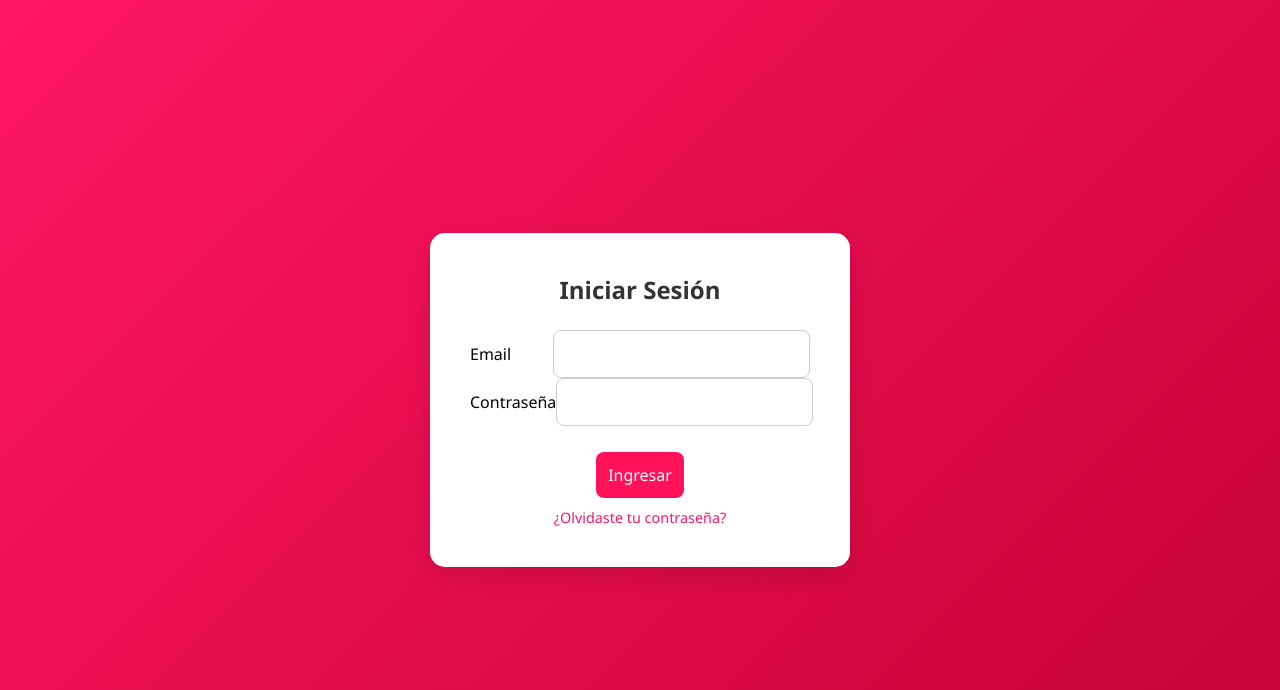
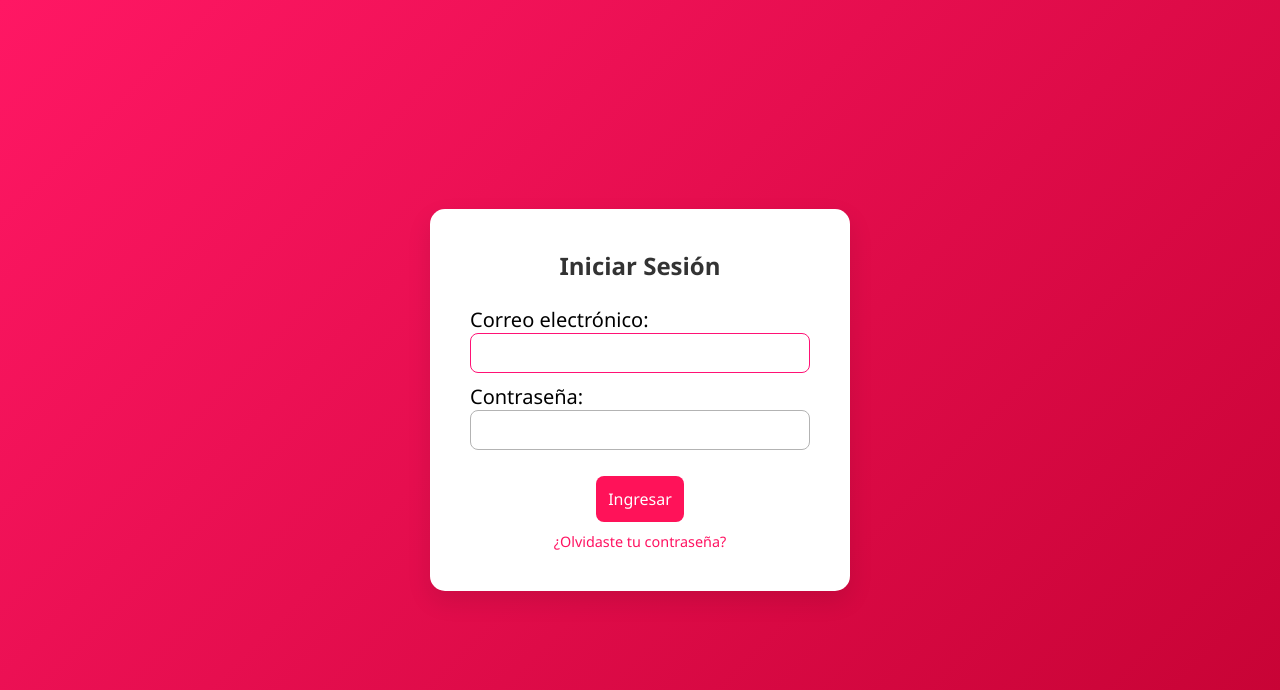
Before and after one commit to xDloko/ProyectoInterfacesInventariado, a Django app: page /users/accounts/login/ in a window 1280 px wide. Shown: the top 690 px of the page. Run offline with Django 5.2, Linux system fonts and the light colour scheme.

Commit message:
Commit Final para entrega numero 2-3 en clase
Co-authored-by: iTsAndFeL <iTsAndFeL@users.noreply.github.com>
Co-authored-by: Jc7w7 <anderson.pito@correounivalle.edu.co>
Co-authored-by: DonFernandoOG <frank.moya@correounivalle.edu.co>

```diff
--- a/PyramidInsume/PyramidInsume/settings.py
+++ b/PyramidInsume/PyramidInsume/settings.py
@@ -92,7 +92,7 @@ DATABASES = {
         'ENGINE': 'django.db.backends.mysql',
         'NAME': 'pyramidBD',
         'USER': 'root',
-        'PASSWORD': '1234',
+        'PASSWORD': 'Pxnxkzb18',
         'HOST': 'localhost',
         'PORT': '3306',
         'OPTIONS': {
--- a/PyramidInsume/sales/static/sales/css/salesdashboard.css
+++ b/PyramidInsume/sales/static/sales/css/salesdashboard.css
@@ -1,6 +1,9 @@
 /* ======= Dashboard de Ventas - Estilos Aislados ======= */
 
-
+.sales-menu {
+    color: #fff;
+    background-color: #e74c69;
+}
 /* Encabezado principal */
 
 .sales-dashboard h1 {
--- a/PyramidInsume/users/forms.py
+++ b/PyramidInsume/users/forms.py
@@ -1,6 +1,11 @@
 from django import forms
 from django.contrib.auth.forms import UserCreationForm, UserChangeForm
 from .models import User
+from django import forms
+from django.contrib.auth.forms import AuthenticationForm
+from django.contrib.auth import authenticate
+from django.utils.translation import gettext_lazy as _
+
 
 class CustomUserCreationForm(UserCreationForm):
     class Meta(UserCreationForm.Meta):
@@ -49,3 +54,33 @@ class CustomUserChangeForm(UserChangeForm):
             for field_name in list(self.fields.keys()):
                 if field_name not in allowed_fields:
                     del self.fields[field_name]
+
+
+
+class CustomLoginForm(AuthenticationForm):
+    username = forms.EmailField(label='Correo electrónico', widget=forms.EmailInput(attrs={'autofocus': True}))
+
+    def clean(self):
+        username = self.cleaned_data.get('username')
+        password = self.cleaned_data.get('password')
+
+        if username is not None and password:
+            self.user_cache = authenticate(
+                self.request, username=username, password=password
+            )
+
+            # Si no se encontró usuario
+            if self.user_cache is None:
+                raise forms.ValidationError(
+                    _("Correo o contraseña incorrectos."),
+                    code='invalid_login',
+                )
+
+            # Si el usuario está inactivo
+            elif not self.user_cache.is_active:
+                raise forms.ValidationError(
+                    _("Tu cuenta está inactiva. Contacta con el administrador."),
+                    code='inactive_user'
+                )
+
+        return self.cleaned_data
--- a/PyramidInsume/users/static/users/css/list.css
+++ b/PyramidInsume/users/static/users/css/list.css
@@ -1,6 +1,9 @@
 /* ======= Lista de Usuarios - Estilos Aislados ======= */
 
-
+.user-menu {
+    color: #fff;
+    background-color: #e74c69;
+}
 /* Encabezado del módulo */
 
 .users-title {
--- a/PyramidInsume/users/static/users/css/login.css
+++ b/PyramidInsume/users/static/users/css/login.css
@@ -96,3 +96,39 @@
   color: #ff0040;
 
 }
+
+.form-group {
+  margin: 0;
+  width: 100%;
+  height: auto;
+}
+
+.form-group input {
+  width: 100%;
+  height: auto;
+  padding: 0.5rem;
+  border-radius: 8px;
+  border: 1px solid #b3b3b3;
+  font-size: 1rem;
+}
+.form-group input:focus {
+  border-color: #ff1275;
+  outline: none;
+}
+
+.form-group p {
+  margin: 0;
+  font-size: 0.9rem;
+  color: #000000;
+  font-size: 20px;
+  text-align: left;
+  margin-top: 10px;
+
+}
+
+.errorlist {
+  color: #ff0040;
+  font-size: 0.9rem;
+  margin-top: 5px;
+  text-align: left;
+}
--- a/PyramidInsume/users/templates/accounts/login.html
+++ b/PyramidInsume/users/templates/accounts/login.html
@@ -10,23 +10,23 @@
     <form method="post" class="login-form">
         <h4 class="mb-0">Iniciar Sesión</h4>
         {% csrf_token %}
-        {% if form.errors %}
-            {% if 'inactive' in form.non_field_errors %}
-                <div class="alert alert-warning">Tu cuenta está inactiva. Contacta con el administrador.</div>
-            {% else %}
-                <div class="alert alert-danger">Credenciales incorrectas. Inténtalo de nuevo.</div>
+        <!-- <div class="mb-3">
+
+
+            {% if form.non_field_errors %}
+                {% for error in form.non_field_errors %}
+                    {% if error == 'Tu cuenta está inactiva. Contacta con el administrador.' %}
+                        <div class="alert alert-warning">{{ error }}</div>
+                    {% else %}
+                        <div class="alert alert-danger">{{ error }}</div>
+                    {% endif %}
+                {% endfor %}
             {% endif %}
-        {% endif %}
-
-        <div class="mb-3">
-            <label for="id_username" class="form-label">Email</label>
-            <input type="email" name="username" class="form-control" required>
+        </div> -->
+        <div class="form-group">
+            {{ form.as_p }}
         </div>
 
-        <div class="mb-3">
-            <label for="id_password" class="form-label">Contraseña</label>
-            <input type="password" name="password" class="form-control" required>
-        </div>
         <div class="button-container">
             <button type="submit" class="btn btn-primary w-100">Ingresar</button>
         </div>
--- a/PyramidInsume/users/views.py
+++ b/PyramidInsume/users/views.py
@@ -10,6 +10,7 @@ from django.contrib.auth import authenticate
 from .models import User
 from .forms import CustomUserCreationForm, CustomUserChangeForm
 from django.contrib.auth import logout
+from .forms import CustomLoginForm
 
 def is_administrador(user):
     return user.is_authenticated and user.is_administrador
@@ -108,9 +109,11 @@ def toggle_user_active(request, pk):
 
 #login
 
+
 class CustomLoginView(LoginView):
     template_name = 'accounts/login.html'
-    redirect_authenticated_user = True  # Redirige si ya está autenticado
+    authentication_form = CustomLoginForm
+    redirect_authenticated_user = True
 
     def get_success_url(self):
         user = self.request.user
```
Also changed, not shown: PyramidInsume/reports/templates/reports/reportes.html (+1 -23 lines), PyramidInsume/sales/static/sales/css/report_form.css (+19 -0 lines), PyramidInsume/users/templates/users/user_list.html (+17 -6 lines).
